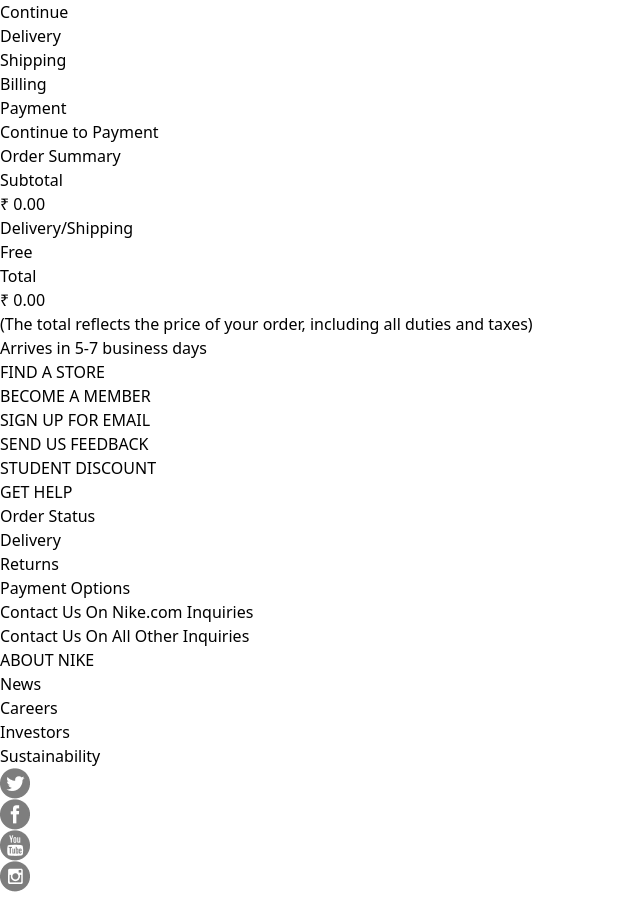
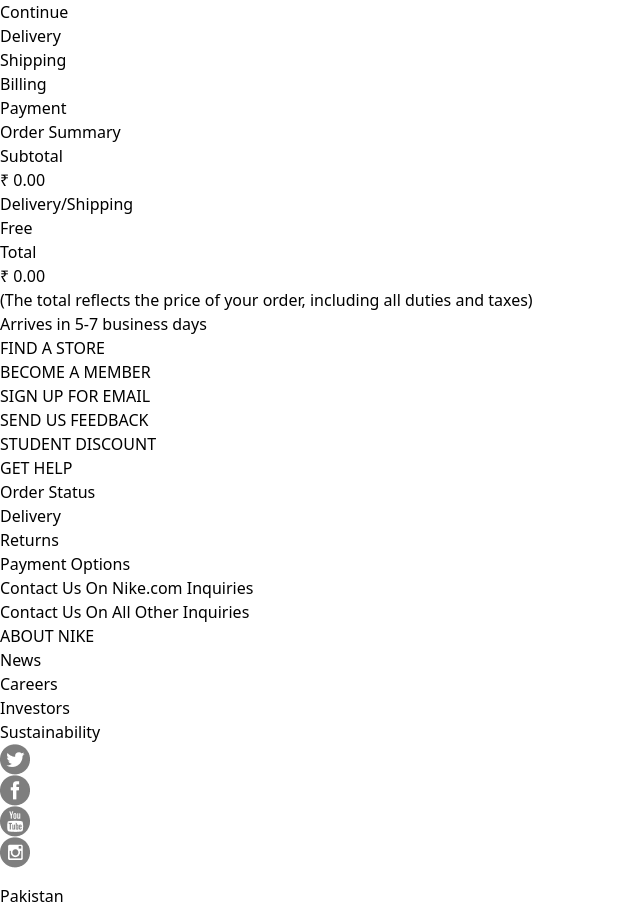
Before and after one commit to minahilf/UI-UX-Final-Hackathon-Template-3, a Next.js app: page /Checkout in a window 1280 px wide. Shown: the part 801-1713 px from the top of the page, without its empty margins (0-640 px from the left). Built offline with nearby package versions, Linux system fonts and the light colour scheme.

Commit message:
Update hackathon project for Milestone 3

```diff
--- a/src/app/Checkout/page.tsx
+++ b/src/app/Checkout/page.tsx
@@ -148,9 +148,7 @@
 
             <ContactInfo />
 
-            <button type="submit" className="w-full bg-black text-white rounded-full py-3 mt-6 cursor-pointer">
-              Continue to Payment
-            </button>
+
           </div>
 
           <div className="lg:w-1/3 xl:w-2/5 border-t lg:border-t-0 lg:border-l pl-0 lg:pl-4">
```
